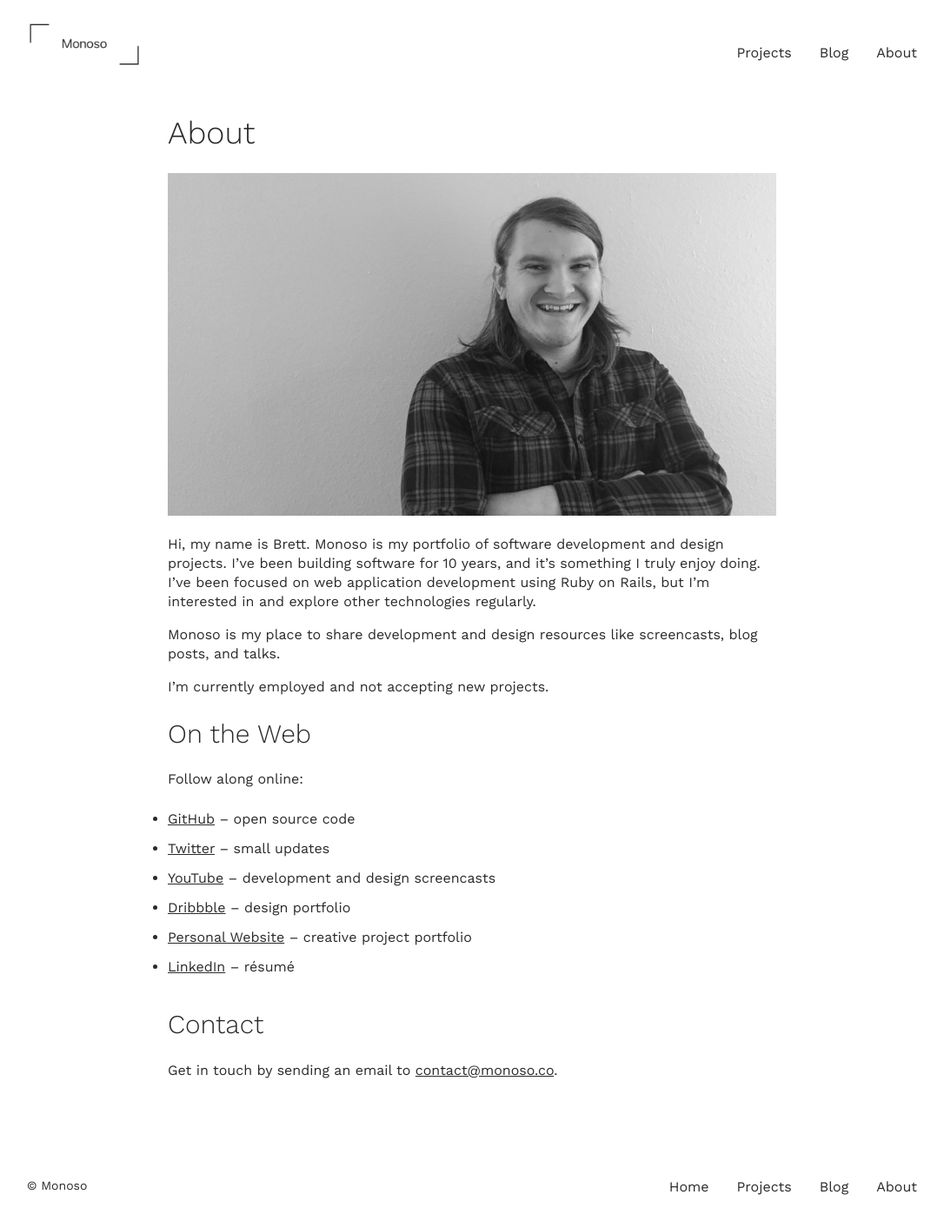
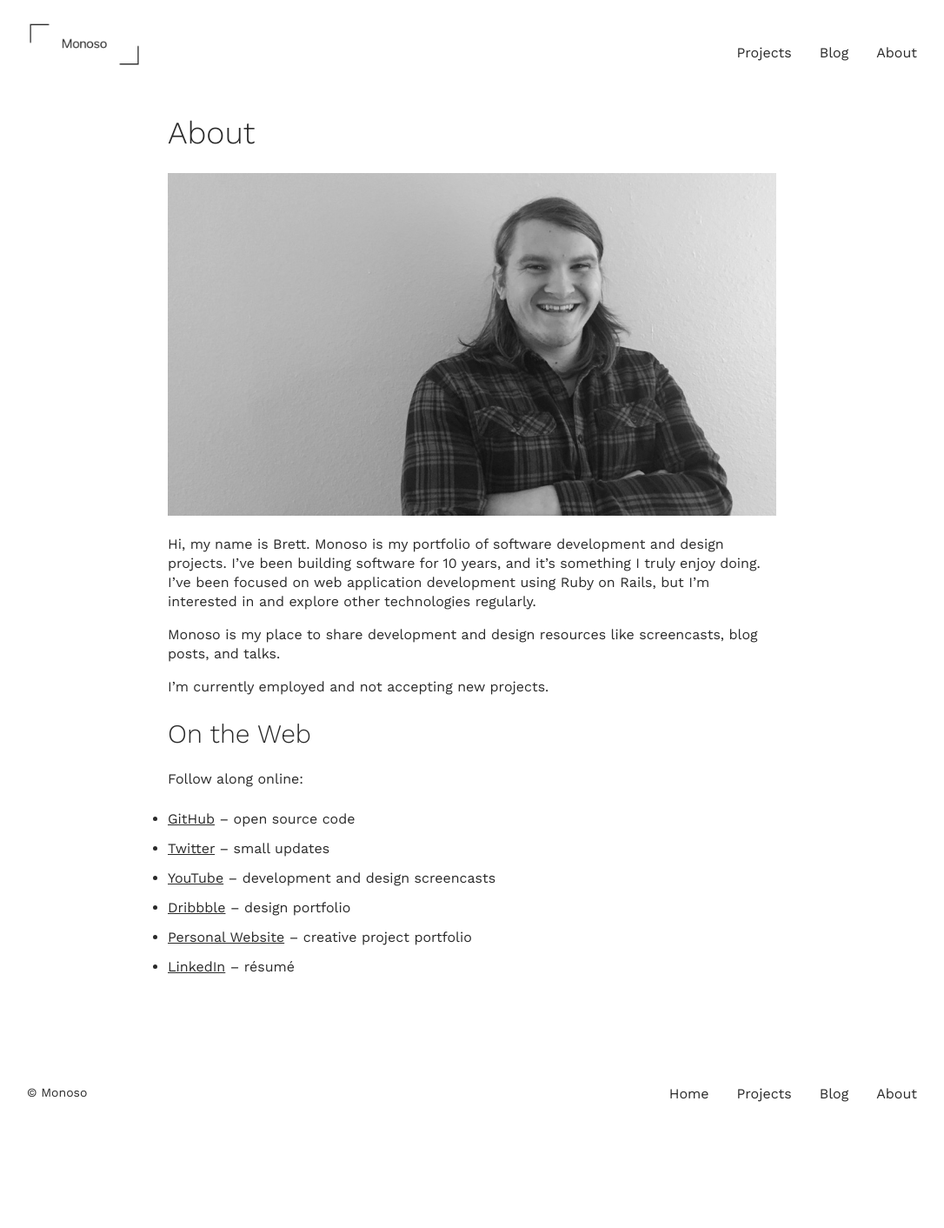
Before and after one commit to brettchalupa/brettcodes, a Jekyll site: the page built from about.md, in a window 1280 px wide. Shown: the whole page at 87% size, without its empty margins (97-1183 px from the left). Built offline with Jekyll 4.4.1, drawn with Linux system fonts in a browser that asks for light colours; after the commit the page ends 1305 px from its top, so only the background shows below that.

Commit message:
Remove dying email from website

```diff
--- a/about.md
+++ b/about.md
@@ -32,8 +32,3 @@ Follow along online:
 - [Dribbble](https://dribbble.com/brettchalupa) &ndash; design portfolio
 - [Personal Website](http://www.brettchalupa.com) &ndash; creative project portfolio
 - [LinkedIn](https://www.linkedin.com/in/brett-chalupa) &ndash; résumé
-
-## Contact
-
-Get in touch by sending an email to
-[contact@monoso.co](mailto:contact@monoso.co).
```
Also changed, not shown: contact.md (+1 -1 lines).
